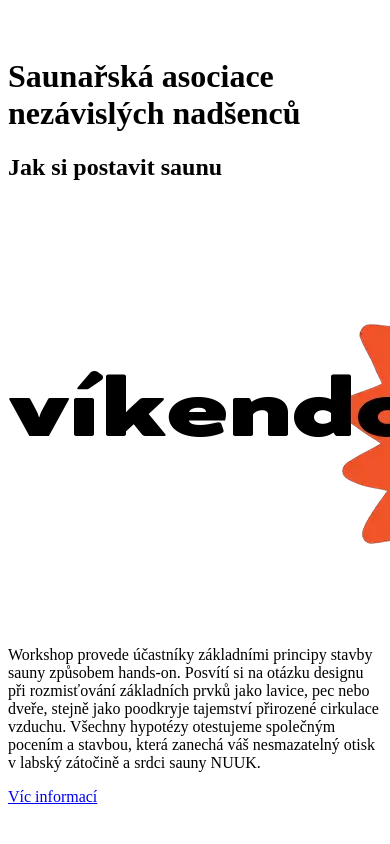
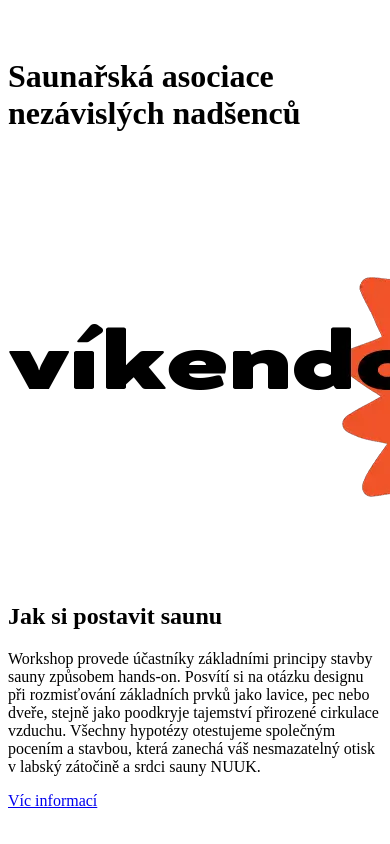
Before and after one commit to maceksimon/san, a Nuxt app: page / in a window 390 px wide. Shown: the part 1862-2706 px from the top of the page. Built offline with nearby package versions, Linux system fonts and the light colour scheme.

Commit message:
responsive updates

```diff
--- a/components/EventInvitation.vue
+++ b/components/EventInvitation.vue
@@ -1,22 +1,18 @@
 <template>
   <div class="space-y-8">
-    <div>
-      <div>
     <div class="grid md:grid-cols-5 gap-8 sm:gap-12 md:gap-16">
       <div class="md:col-span-3">
-            <div class="relative max-w-2xl text-3xl font-bold tracking-tight text-gray-900 sm:text-4xl my-10">
+        <div class="relative max-w-2xl text-3xl font-bold tracking-tight text-gray-900 sm:text-4xl mb-8 lg:my-10">
+          <NuxtImg src="/images/vikendovy_workshop_transparent.webp" alt="víkendový workshop"
+          class="lg:absolute -top-16 right-0 rotate-6 max-h-24 mx-auto mb-8" />
+
           <h2 class="inline sm:block my-0">Jak si postavit saunu</h2>
-
-              <NuxtImg src="/images/vikendovy_workshop_transparent.webp" alt="víkendový workshop"
-              class="absolute -top-12 right-0 rotate-6 max-h-24" />
         </div>
         <p class="text-lg">Workshop provede účastníky základními principy stavby sauny způsobem hands-on. Posvítí si na otázku designu při rozmisťování základních prvků jako lavice, pec nebo dveře, stejně jako poodkryje tajemství přirozené cirkulace vzduchu. Všechny hypotézy otestujeme společným pocením a stavbou, která zanechá váš nesmazatelný otisk v labský zátočině a srdci sauny NUUK.</p>
         <NuxtLink to="/vikendovy-workshop-jak-postavit-saunu" class="btn btn-primary mt-10">Víc informací</NuxtLink>
       </div>
       <div class="md:col-span-2">
-            <NuxtImg src="/images/sauna-schema.webp" class="max-h-80" alt="víkendový workshop" />
-          </div>
-        </div>
+        <NuxtImg src="/images/sauna-schema.webp" class="max-h-80 md:mt-12 lg:mt-0" alt="víkendový workshop" />
       </div>
     </div>
   </div>
```
Lines whose indentation alone changed are shown as unchanged.
